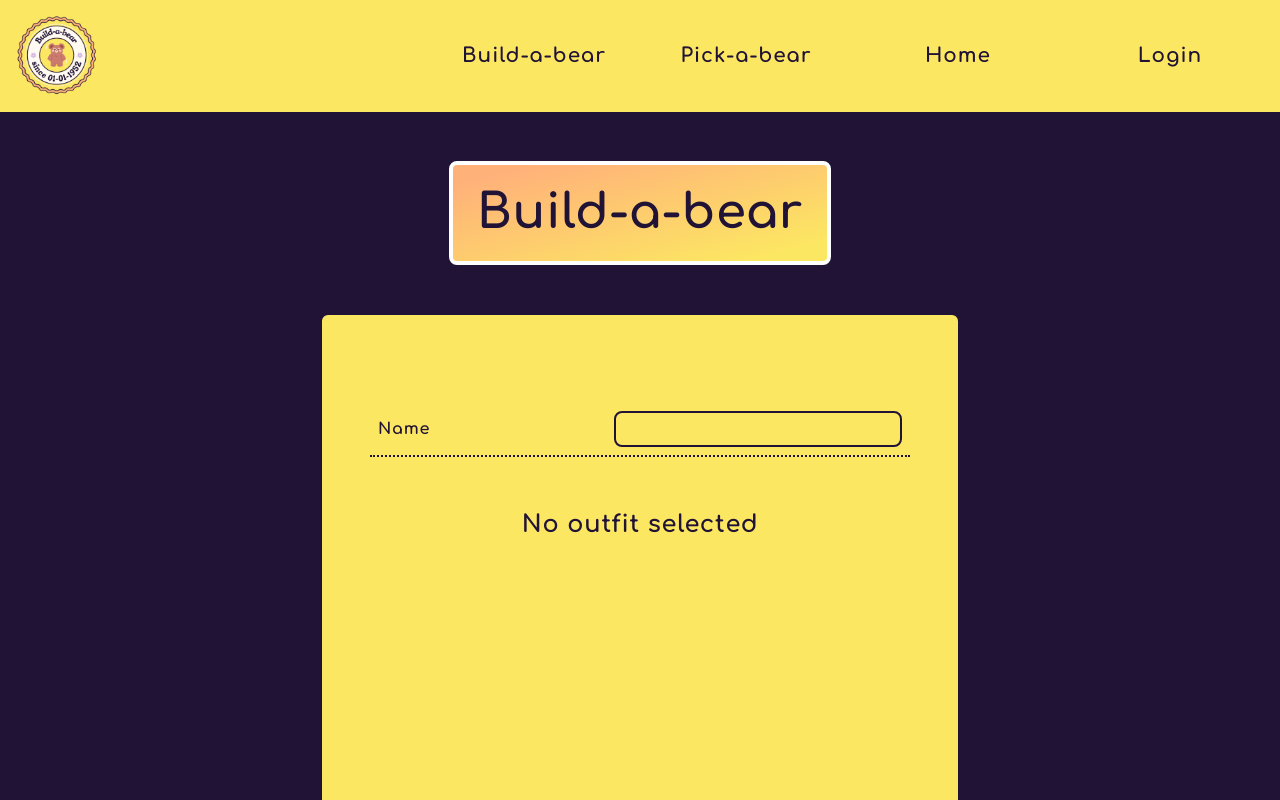
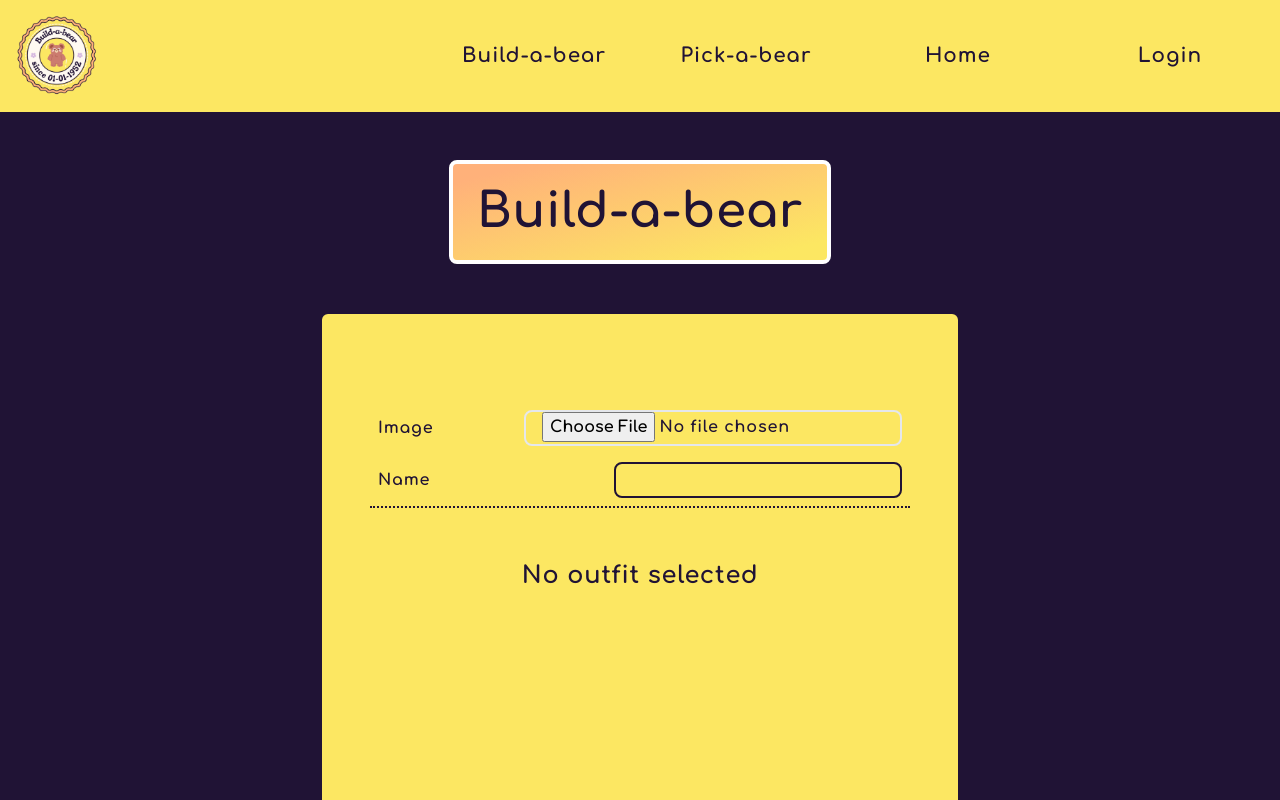
Before and after one commit to LailaVanRooijen/build-a-bear, a React (Vite) app in the folder build-a-bear-frontend/: page /build-a-bear in a window 1280 px wide. Shown: the top 800 px of the page. Built offline with nearby package versions, Linux system fonts and the light colour scheme; no server answers; a web font is replaced by a local one.

Commit message:
Update CreateBear.tsx

```diff
--- a/build-a-bear-frontend/src/pages/CreateBear.tsx
+++ b/build-a-bear-frontend/src/pages/CreateBear.tsx
@@ -32,6 +32,7 @@ const CreateBear = () => {
     furType: "",
     furPattern: "",
     outfit: "",
+    image: "",
   });
   const [showMsg, setShowMsg] = useState<boolean>(false);
 
@@ -55,7 +56,8 @@ const CreateBear = () => {
       formRef.current.voice === "" ||
       formRef.current.furType === "" ||
       formRef.current.furPattern === "" ||
-      formRef.current.outfit === ""
+      formRef.current.outfit === "" ||
+      formRef.current.image === ""
     ) {
       showError();
       return;
@@ -67,6 +69,7 @@ const CreateBear = () => {
       furType: formRef.current.furType,
       furPattern: formRef.current.furPattern,
       outfit: formRef.current.outfit,
+      image: formRef.current.image,
     };
     postRequest(url, params, token)
       .then((response) => {
@@ -104,6 +107,15 @@ const CreateBear = () => {
         <p className="h-10 text-red-900 font-extrabold">
           {showMsg ? "Fill in all fields" : ""}
         </p>
+        <FieldInput
+          label={"Image"}
+          type="file"
+          style={""}
+          bgAndTxt={""}
+          handleChange={(value) => {
+            formRef.current.image = value;
+          }}
+        />
         <FieldInput
           label={"Name"}
           content={""}
```
